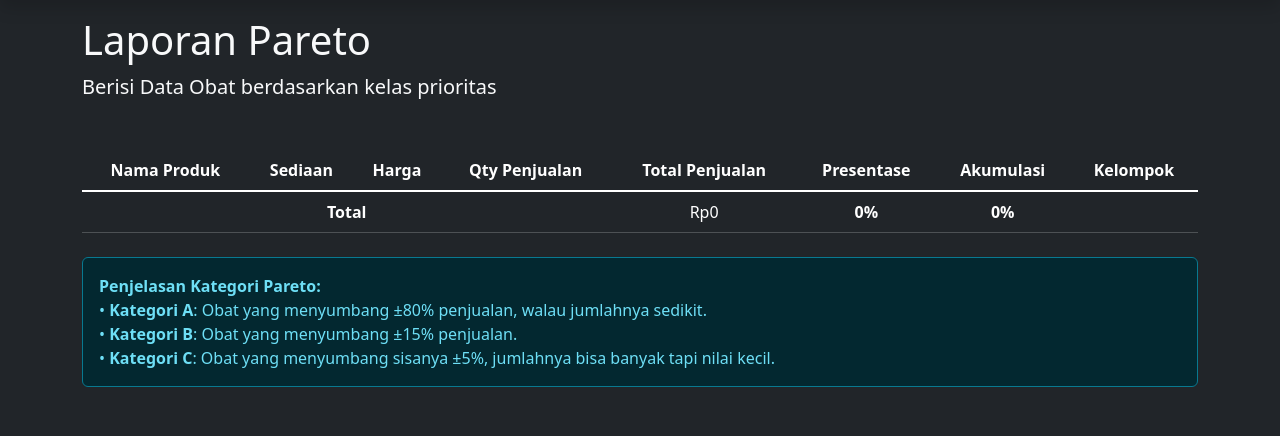
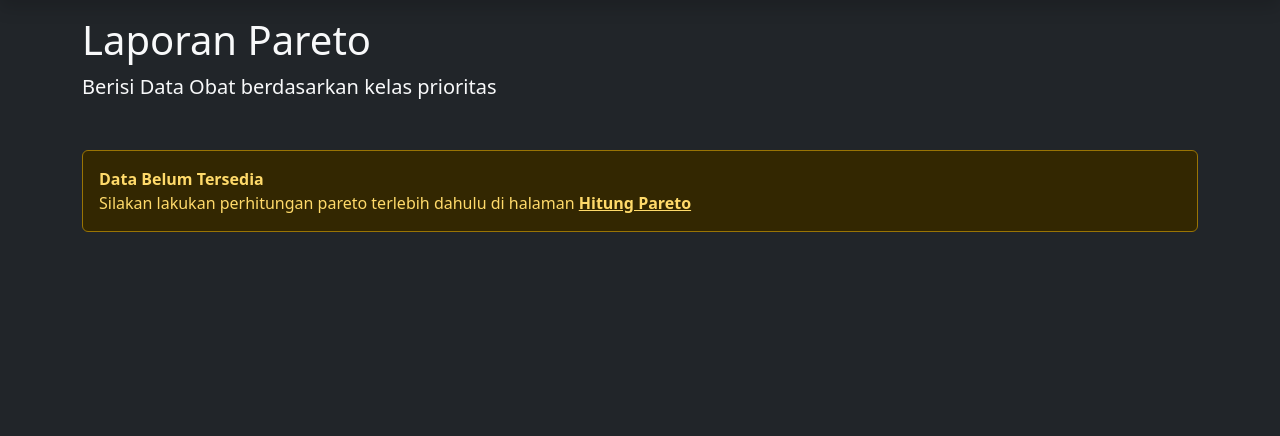
Before and after one commit to furqon1728/spk-apotek-pareto, a PHP site: page /index.php in a window 1280 px wide. Shown: the part 56-492 px from the top of the page. Run offline with PHP 8.4, Linux system fonts and the light colour scheme; the visitor is signed in with stand-in values (Sample User, id 1); data that the repository does not hold is empty.

Commit message:
fix error index

```diff
--- a/index.php
+++ b/index.php
@@ -52,6 +52,9 @@
         session_start();
         $dataPareto = $_SESSION['pareto'] ?? [];
         $totalSemua = array_sum(array_column($dataPareto, 'total'));
+        $adaData = $totalSemua > 0;
+
+        if ($adaData):
         ?>
         <!-- TABLE PARETO -->
         <table class="table table-hover mt-5 table-dark">
@@ -171,6 +174,15 @@
           <i class="bi bi-file-earmark-excel"></i> Unduh xls
         </a>
 
+        <?php else: ?>
+        <div class="alert alert-warning mt-5">
+          <strong>Data Belum Tersedia</strong><br>
+          Silakan lakukan perhitungan pareto terlebih dahulu di halaman
+          <a href="hitung-pareto.php" class="alert-link">Hitung Pareto</a>
+        </div>
+        <?php  endif; ?>
+
+
     </div>
 <!-- Bootsrap CDN -->
  <script src="https://cdn.jsdelivr.net/npm/@popperjs/core@2.11.8/dist/umd/popper.min.js" integrity="sha384-I7E8VVD/ismYTF4hNIPjVp/Zjvgyol6VFvRkX/vR+Vc4jQkC+hVqc2pM8ODewa9r" crossorigin="anonymous"></script>
```
